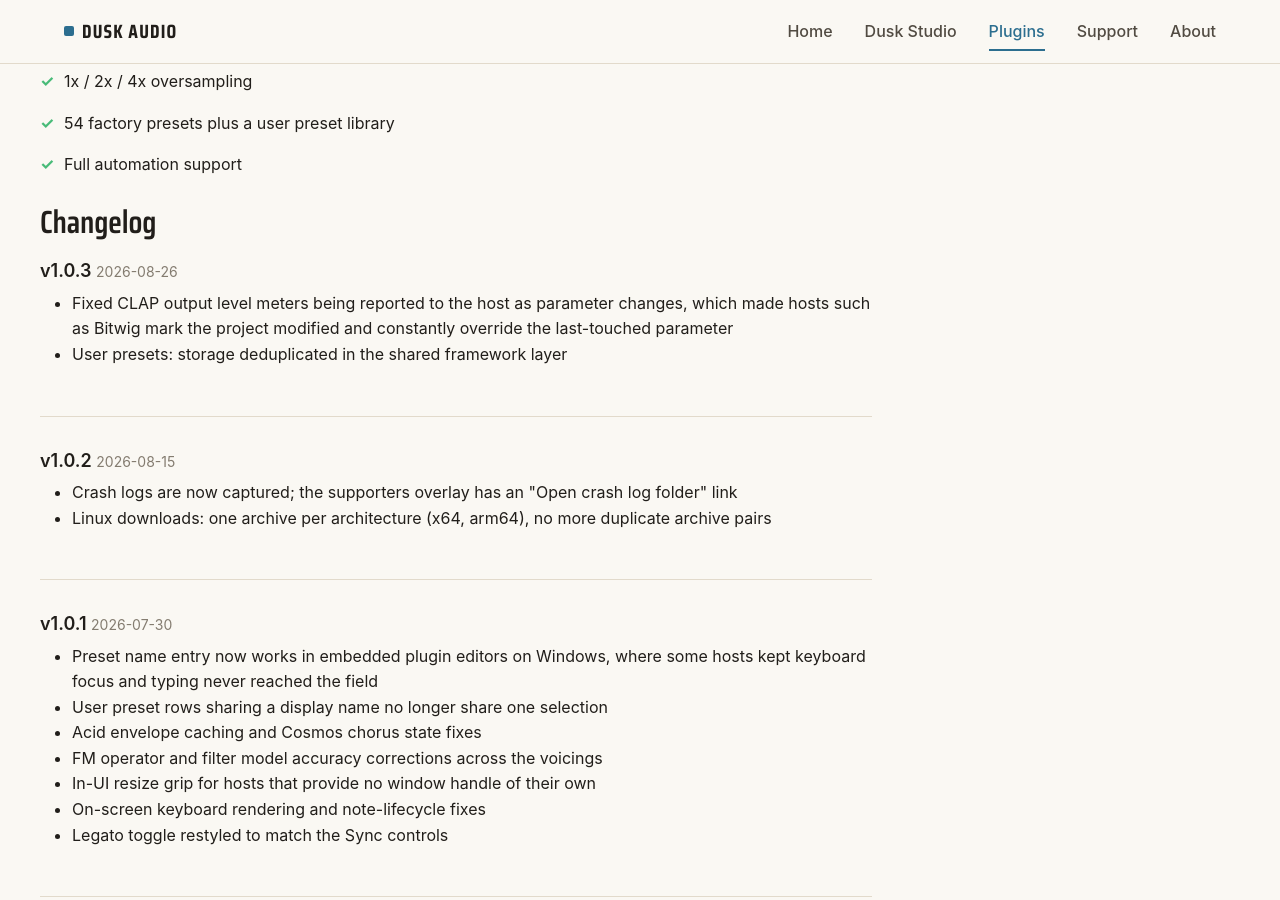
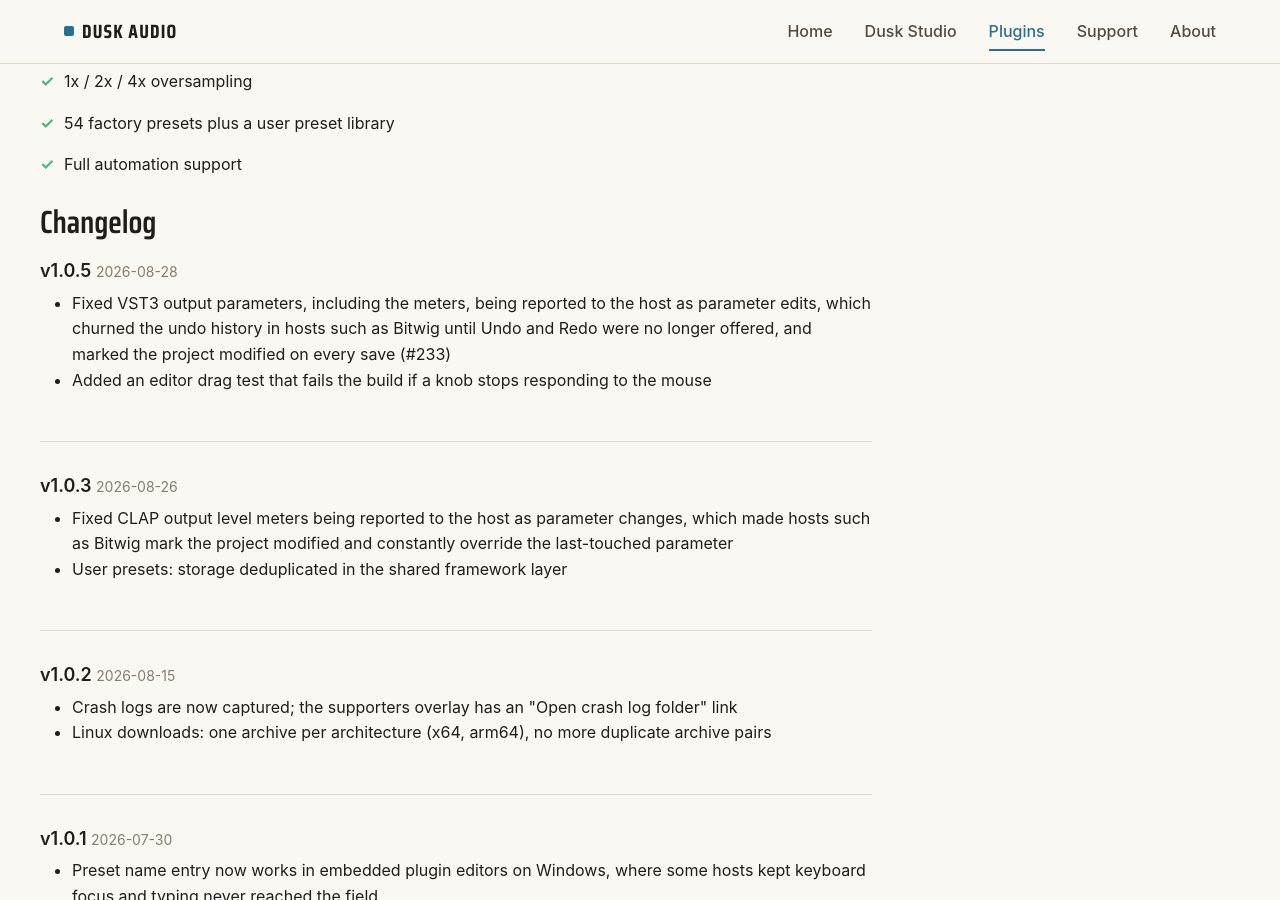
Before and after one commit to dusk-audio/dusk-audio.github.io, a Jekyll site: the page built from _plugins/sunset-circuits.md, in a window 1280 px wide and 900 px high, scrolled down 2708 px. Built offline with Jekyll 4.4.1, drawn with Linux system fonts in a browser that asks for light colours; some of the changed text lies outside the part shown.

Commit message:
Update Sunset Circuits to v1.0.5

```diff
--- a/_data/plugins.yml
+++ b/_data/plugins.yml
@@ -113,7 +113,7 @@
     presets and a user preset library. Completely free.
   status: released
   featured: true
-  version: "1.0.3"
+  version: "1.0.5"
   released: "2026-07-26"
 - name: Convolution Reverb
   slug: convolution-reverb
--- a/_plugins/sunset-circuits.md
+++ b/_plugins/sunset-circuits.md
@@ -4,7 +4,7 @@
 slug: sunset-circuits
 tagline: Six vintage synth circuits in one instrument
 description: "Six classic synthesizers in one instrument: a stable-tuned DCO poly, a self-oscillating analog five-voice with poly-mod, an aggressive mono, a patchable semi-modular with spring reverb, a four-operator FM engine with eight algorithms, and a screaming acid bass box with a step sequencer. 54 factory presets. Free VST3, CLAP, LV2, and AU plugin for Linux, Windows, and macOS."
-version: "1.0.3"
+version: "1.0.5"
 screenshot: /assets/images/plugins/sunset-circuits-cosmos.png
 gallery:
   - src: /assets/images/plugins/sunset-circuits-cosmos.png
@@ -59,6 +59,11 @@
   - "Sample rates: 44.1kHz to 192kHz"
 
 changelog:
+  - version: "1.0.5"
+    date: "2026-08-28"
+    changes:
+      - "Fixed VST3 output parameters, including the meters, being reported to the host as parameter edits, which churned the undo history in hosts such as Bitwig until Undo and Redo were no longer offered, and marked the project modified on every save (#233)"
+      - "Added an editor drag test that fails the build if a knob stops responding to the mouse"
   - version: "1.0.3"
     date: "2026-08-26"
     changes:
```
Also changed, not shown: 1 other file.
